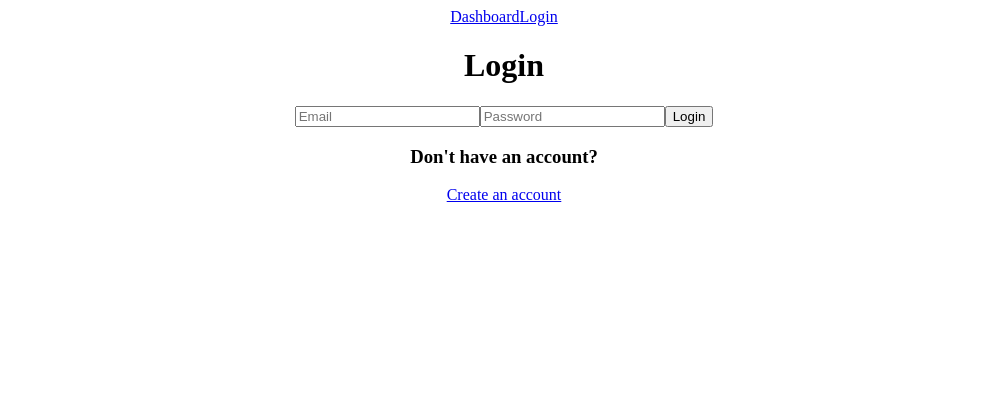
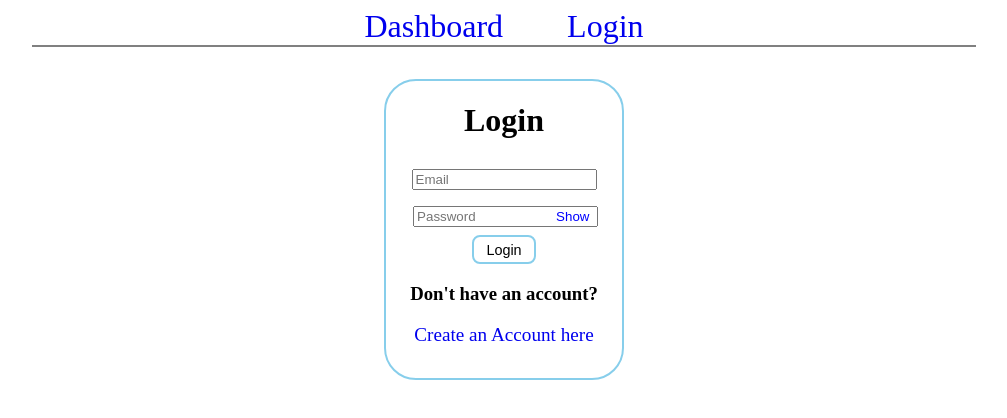
Before and after one commit to ShivamT16/todo-app, a React (Create React App) app: page /login in a window 1280 px wide. Shown: the top 418 px of the page, without its empty margins (136-1143 px from the left). Built offline with nearby package versions, Linux system fonts and the light colour scheme; no server answers.

Commit message:
todo completion commit

```diff
--- a/package.json
+++ b/package.json
@@ -5,6 +5,7 @@
   "dependencies": {
     "@emotion/react": "^11.11.4",
     "@emotion/styled": "^11.11.5",
+    "@mui/icons-material": "^5.15.15",
     "@mui/material": "^5.15.15",
     "@testing-library/jest-dom": "^5.17.0",
     "@testing-library/react": "^13.4.0",
--- a/src/App.css
+++ b/src/App.css
@@ -1,3 +1,15 @@
 .App {
   text-align: center;
+  display: flex;
+  flex-direction: column;
+  flex-wrap: wrap;
+  margin: 0rem 10rem;
 }
+.nav{
+  border-bottom: 2px solid grey;
+  font-size: 2rem;
+}
+.navLink{
+  text-decoration: none;
+  margin: 0rem 2rem;
+}
--- a/src/App.js
+++ b/src/App.js
@@ -5,25 +5,27 @@ import { Todo } from './Pages/todo';
 import { useDispatch, useSelector } from 'react-redux';
 import { TodoModal } from './Pages/todoModal';
 import './App.css';
+import { TodoDetail } from './Pages/todoDetail';
 
 function App() {
   const dispatch = useDispatch()
   const status = useSelector((state) => state.isLoggedIn)
-  console.log(status)
+
   return (
     <div className="App">
       <Router>
-        <nav>
-          <NavLink to="/" >Dashboard</NavLink>
+        <nav className='nav' >
+          <NavLink className='navLink' to="/" >Dashboard</NavLink>
           {status ?
-          <NavLink onClick={() => dispatch({type: "LOGOUT" })} >Logout</NavLink>
-           : <NavLink to="/login" >Login</NavLink> }
+          <NavLink className='navLink' onClick={() => dispatch({type: "LOGOUT" })} >Logout</NavLink>
+           : <NavLink className='navLink' to="/login" >Login</NavLink> }
         </nav>
         <Routes>
           <Route path="/" element={<Todo />} />
           <Route path="/signup" element={<Signup />} />
           <Route path="/login" element={<Login />} />
           <Route path="/addTodo" element={<TodoModal />} />
+          <Route path="/todo/:id" element={<TodoDetail />} />
           <Route path="/editTodo/:id" element={<TodoModal />} />
         </Routes>
       </Router>
--- /dev/null
+++ b/src/Pages/login.css
@@ -0,0 +1,32 @@
+.login{
+    border: 2px solid skyblue;
+    border-radius: 2rem;
+    margin: 2rem 22rem;
+    padding-bottom: 2rem;
+}
+.input{
+   margin: 0.5rem 0rem;
+}
+.Link{
+ text-decoration: none;
+ font-size: larger;
+}
+.show-btn{
+    margin-left: -3rem;
+    width: 2.8rem;
+    border: none;
+    background-color: white;
+    color: blue;
+    cursor: pointer;
+}
+.submit-btn{
+    font-size: .9rem;
+    padding: 0.3rem 0.8rem;
+    border: 2px solid skyblue;
+    border-radius: 0.5rem;
+    cursor: pointer;
+    background-color: white;
+}
+.submit-btn:hover{
+    background-color: whitesmoke;
+}
--- a/src/Pages/login.js
+++ b/src/Pages/login.js
@@ -2,6 +2,7 @@ import { useEffect, useState } from "react"
 import { useDispatch, useSelector } from "react-redux"
 import { fetchUsers, login } from "../actions"
 import { Link, useNavigate } from "react-router-dom"
+import "./login.css"
 
 export const Login = () => {
     const dispatch = useDispatch()
@@ -11,6 +12,7 @@ export const Login = () => {
         email: "",
         password: ""
     })
+    const [show, setShow] = useState(false)
 
     useEffect(() => {
         dispatch(fetchUsers())
@@ -43,15 +45,22 @@ export const Login = () => {
     }
 
     return(
-        <div>
+        <div className="login">
             <h1>Login</h1>
+            <div className="form" >
             <form>
-            <input type="text" name="email" value={userLogin.email} onChange={handleChange} autoComplete="off" placeholder="Email" />
-            <input type="text" name="password" value={userLogin.password} onChange={handleChange} autoComplete="off" placeholder="Password" />
-            <button onClick={handleLoginSubmit} >Login</button>
+            <div>
+            <input className="input" type="text" name="email" value={userLogin.email} onChange={handleChange} autoComplete="off" placeholder="Email" />
+            </div>
+            <div>
+            <input className="input" type={ show ? "text" : "password" } name="password" value={userLogin.password} onChange={handleChange} autoComplete="off" placeholder="Password" />
+            <button type="button" className="show-btn" onClick={() => setShow(!show) } > {show ? "Hide" : "Show"} </button>
+            </div>
+            <button className="submit-btn" onClick={handleLoginSubmit} >Login</button>
             </form>
+            </div>
             <h3>Don't have an account?</h3>
-            <Link to="/signup" >Create an account</Link>
+            <Link className="Link" to="/signup" >Create an Account here</Link>
         </div>
     )
 }
--- a/src/Pages/signup.js
+++ b/src/Pages/signup.js
@@ -1,7 +1,8 @@
 import { useEffect, useState } from "react"
 import { useDispatch, useSelector } from "react-redux"
+import { Link, useNavigate } from "react-router-dom"
 import { fetchUsers, signup } from "../actions"
-import { Link, useNavigate } from "react-router-dom"
+import "./login.css"
 
 export const Signup = () => {
     const dispatch = useDispatch()
@@ -13,6 +14,7 @@ export const Signup = () => {
         password: "",
         confirmPassword: "",
     })
+    const [show, setShow] = useState(false)
 
     useEffect(() => {
         dispatch(fetchUsers())
@@ -51,17 +53,20 @@ export const Signup = () => {
     }
 
     return(
-        <div>
+        <div className="login">
             <h1>SignUp</h1>
             <form>
-            <input type="text" name="username" value={userRegistration.username} onChange={handleSignupChange} autoComplete="off" placeholder="Name" />
-            <input type="email" name="email" value={userRegistration.email} onChange={handleSignupChange} autoComplete="off" placeholder="Email" />
-            <input type="text" name="password" value={userRegistration.password} onChange={handleSignupChange} autoComplete="off" placeholder="Password" />
-            <input type="text" name="confirmPassword" value={userRegistration.confirmPassword} onChange={handleSignupChange} autoComplete="off" placeholder="Confirm Password" />
-            <button onClick={handleSignupSubmit} >SignUp</button>
+            <input className="input" type="text" name="username" value={userRegistration.username} onChange={handleSignupChange} autoComplete="off" placeholder="Name" />
+            <input className="input" type="email" name="email" value={userRegistration.email} onChange={handleSignupChange} autoComplete="off" placeholder="Email" />
+            <input className="input" type="text" name="password" value={userRegistration.password} onChange={handleSignupChange} autoComplete="off" placeholder="Password" />
+            <input className="input" type={ show ? "text" : "password" } name="confirmPassword" value={userRegistration.confirmPassword} onChange={handleSignupChange} autoComplete="off" placeholder="Confirm Password" />
+            <button type="button" className="show-btn" onClick={() => setShow(!show) } > {show ? "Hide" : "Show"} </button>
+            <div>
+            <button className="submit-btn" onClick={handleSignupSubmit} >SignUp</button>
+            </div>
             </form>
             <h3>Already Have an account? </h3>
-            <Link to="/login" >Click here to Login</Link>
+            <Link className="Link" to="/login" >Click here to Login</Link>
 
         </div>
     )
--- /dev/null
+++ b/src/Pages/todo.css
@@ -0,0 +1,54 @@
+.link{
+    display: flex;
+    align-items: center;
+    font-size: 1.2rem;
+    text-decoration: none;
+    color: black;
+    font-weight: bolder;
+    background-color: yellow;
+    padding: .5rem;
+    border-radius: 1rem;
+    margin: 1rem;
+    width: fit-content;
+}
+.todo-main{
+    display: flex;
+    flex-wrap: wrap;
+    gap: 1rem;
+    text-align: left;
+    margin: .5rem;
+}
+.todo-list{
+    border: 2px solid skyblue;
+    border-radius: 1rem;
+    padding: 0rem .5rem;
+    font-size: 1.1rem;
+}
+.title{
+    font-weight: bold;
+    border-bottom: 1px solid black;
+    width: 8rem;
+    text-overflow: ellipsis;
+    overflow: hidden;
+    white-space: nowrap;
+}
+.description{
+    width: 8rem;
+    text-overflow: ellipsis;
+    overflow: hidden;
+    white-space: nowrap;
+
+}
+.todo-link{
+    text-decoration: none;
+    color: black;
+}
+.btn{
+    display: flex;
+    align-items: center;
+    gap: .6rem;
+    margin: -1rem 0rem;
+    cursor: pointer;
+    color: darkslateblue;
+    width: fit-content;
+}
--- a/src/Pages/todo.js
+++ b/src/Pages/todo.js
@@ -1,7 +1,11 @@
 import { useEffect } from "react"
 import { useDispatch, useSelector } from "react-redux"
 import { fetchTodo, removeTodo } from "../actions"
+import AddIcon from '@mui/icons-material/Add';
+import DeleteIcon from '@mui/icons-material/Delete';
+import EditNoteIcon from '@mui/icons-material/EditNote';
 import { Link } from "react-router-dom";
+import "./todo.css"
 
 export const Todo = () => {
     const dispatch = useDispatch()
@@ -13,17 +17,23 @@ export const Todo = () => {
 
   return(
     <div>
-        <Link to="/addTodo" ><button>Add Todo</button></Link>
+        <Link className="link" to="/addTodo">New Todo<AddIcon /></Link>
+        <div className="todo-main">
         {
             todos.map((element) =>
-                <div key={element._id}>
-                {element.title} : {element.description} : {element.status}
-                <button onClick={()=> dispatch(removeTodo(element._id)) } >Remove</button>
-                <Link to={`/editTodo/${element._id}`} >
-                <button>Edit</button>
+                <div className="todo-list" key={element._id}>
+                <Link className="todo-link" to={`/todo/${element._id}`} >
+                <p className="title">{element.title}</p>
+                <p className="description" >{element.description}</p>
+                <p style={{color: element.status === "Completed" ? "green" : "red"  }} >{element.status}</p>
                 </Link>
+                <div className="btn">
+                <p onClick={()=> dispatch(removeTodo(element._id)) } > <DeleteIcon fontSize="small" /> </p>
+                <Link to={`/editTodo/${element._id}`} > <EditNoteIcon /> </Link>
+                </div>
                 </div>
         )}
+        </div>
     </div>
   )
 }
--- /dev/null
+++ b/src/Pages/todoDetail.css
@@ -0,0 +1,12 @@
+.todo-title{
+    font-size: 1.5rem;
+    margin-top: -1rem;
+    font-weight: bold;
+    border-bottom: 1px solid black;
+}
+
+.todo-description{
+    display: flex;
+    flex-wrap: wrap;
+    font-size: large;
+}
--- /dev/null
+++ b/src/Pages/todoDetail.js
@@ -0,0 +1,65 @@
+import { useEffect, useState } from "react"
+import { useDispatch, useSelector } from "react-redux"
+import { useNavigate, useParams, Link } from "react-router-dom";
+import { removeTodo } from "../actions"
+import Box from '@mui/material/Box';
+import Modal from '@mui/material/Modal';
+import DeleteIcon from '@mui/icons-material/Delete';
+import EditNoteIcon from '@mui/icons-material/EditNote';
+import "./todoDetail.css"
+
+export const TodoDetail = () => {
+
+    const dispatch = useDispatch()
+    const navigate = useNavigate()
+    const {id} = useParams()
+    const todos = useSelector((state) => state.todo.find((todo) => todo._id === id))
+    const [open, setOpen] = useState(false);
+    const handleOpen = () => {setOpen(true)}
+    const handleClose = () => { setOpen(false)
+            navigate("/", { replace: true })
+        };
+
+  const style = {
+    position: 'absolute',
+    top: '40%',
+    left: '50%',
+    transform: 'translate(-50%, -50%)',
+    width: 200,
+    bgcolor: 'background.paper',
+    border: '2px solid skyblue',
+    boxShadow: 0,
+    p: 4 ,
+  };
+
+   useEffect(() => {
+      handleOpen()
+    }, [])
+
+  return(
+    <div>
+        <div>
+      <Modal
+        open={open}
+        onClose={handleClose}
+      >
+        <Box sx={style}>
+        <div className="todo-main">
+        {
+                <div key={todos._id}>
+                <p className="todo-title">{todos.title}</p>
+                <p className="todo-description" >{todos.description}</p>
+                <p style={{color: todos.status === "Completed" ? "green" : "red", fontSize: "larger" }} >{todos.status}</p>
+                <div className="btn" >
+                <p onClick={()=> dispatch(removeTodo(todos._id)) } > <DeleteIcon /> </p>
+                <Link to={`/editTodo/${todos._id}`} > <EditNoteIcon sx={{ fontSize: 30 }} /> </Link>
+                </div>
+                </div>
+        }
+        </div>
+        </Box>
+      </Modal>
+    </div>
+    </div>
+  )
+}
```
Also changed, not shown: src/Pages/todoModal.js (+9 -9 lines), 1 other file (tests, documents, lock files or other folders).
